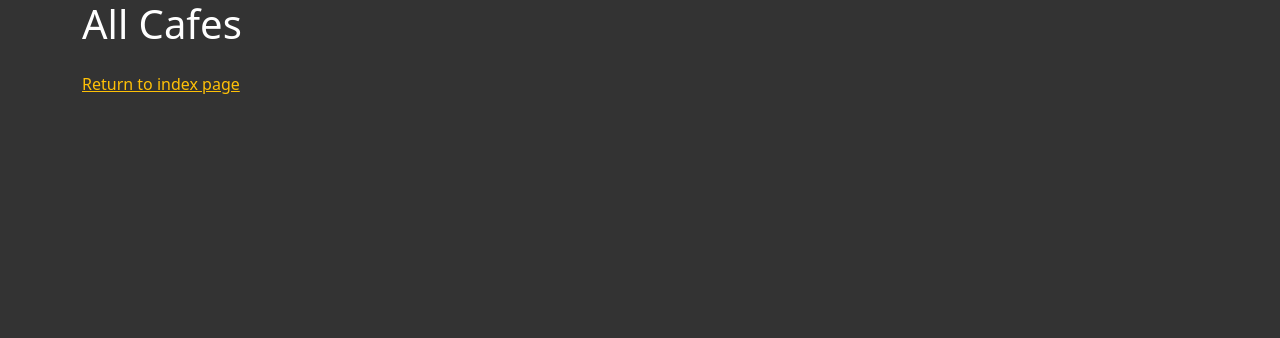
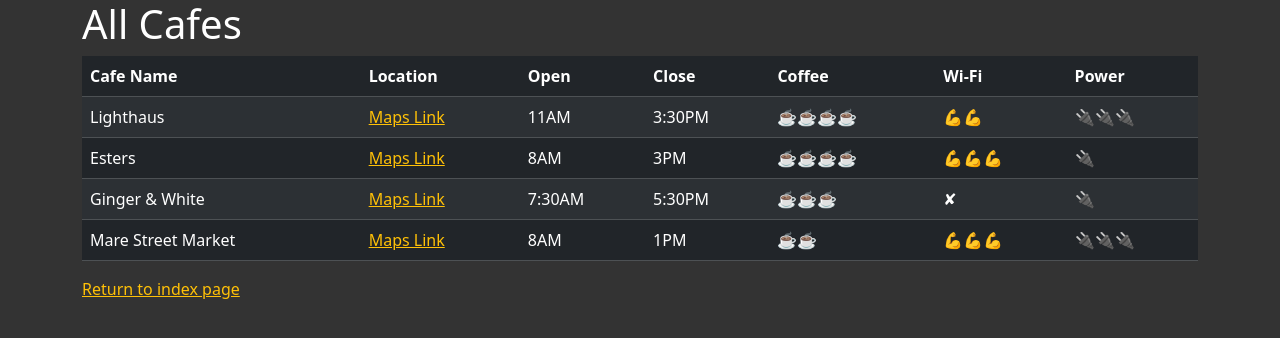
Before and after one commit to Rishil96/python-web-dev-projects, a Flask app: page /cafes in a window 1280 px wide. Shown: the top 338 px of the page. Run offline with Flask 3, Linux system fonts and the light colour scheme; some libraries are stand-ins or nearby versions.

Commit message:
Add : Changes to display list of cafes on /cafes endpoint

```diff
--- a/main.py
+++ b/main.py
@@ -28,7 +28,7 @@ class CafeForm(FlaskForm):
     submit = SubmitField('Submit')
 
 # Exercise:
-# add: Location URL, open time, closing time, coffee rating, wifi rating, power outlet rating fields
+# add: Location URL, open time, closing time, coffee rating, Wi-Fi rating, power outlet rating fields
 # make coffee/wifi/power a select element with choice of 0 to 5.
 # e.g. You could use emojis ☕️/💪/✘/🔌
 # make all fields required except submit
@@ -60,7 +60,7 @@ def cafes():
         list_of_rows = []
         for row in csv_data:
             list_of_rows.append(row)
-    return render_template('cafes.html', cafes=list_of_rows)
+    return render_template('cafes.html', cafes=list_of_rows[1:])
 
 
 if __name__ == '__main__':
--- a/templates/cafes.html
+++ b/templates/cafes.html
@@ -13,6 +13,31 @@
           <!-- This is where you will write the code to render a Bootstrap
           Table that contains all the information from the
           cafe-data.csv file. -->
+          <thead>
+            <tr>
+              <th scope="col">Cafe Name</th>
+              <th scope="col">Location</th>
+              <th scope="col">Open</th>
+              <th scope="col">Close</th>
+              <th scope="col">Coffee</th>
+              <th scope="col">Wi-Fi</th>
+              <th scope="col">Power</th>
+            </tr>
+          </thead>
+          <tbody>
+              {% for cafe in cafes %}
+                <tr>
+                  <td>{{ cafe[0] }}</td>
+                  <td><a href="{{ cafe[1] }}">Maps Link</a></td>
+                  <td>{{ cafe[2] }}</td>
+                  <td>{{ cafe[3] }}</td>
+                  <td>{{ cafe[4] }}</td>
+                  <td>{{ cafe[5] }}</td>
+                  <td>{{ cafe[6] }}</td>
+                </tr>
+              {% endfor %}
+          </tbody>
+
   	  </table>
 
       <p><a href="#">Return to index page</a></p>
```
